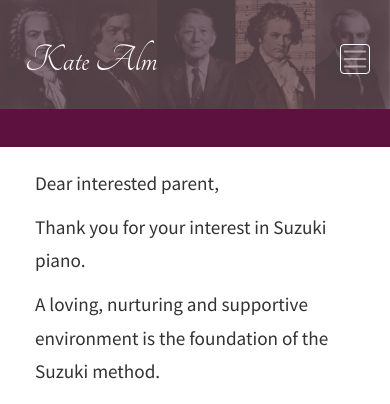
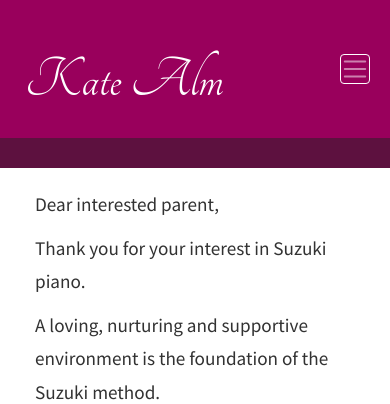
Before and after one commit to ingrid-anderson/Kate, a Django app: page / in a window 390 px wide; the page is wider, and only the part inside the window is pictured. Shown: the top 404 px of that part. Run offline with Django 3.2, Linux system fonts and the light colour scheme; data that the repository does not hold is empty; some libraries are stand-ins or nearby versions.

Commit message:
Fixed banner

```diff
--- a/static/dist/styles.css
+++ b/static/dist/styles.css
@@ -24,17 +24,17 @@ img {
 
 .navbar {
     width: 100%;
-    background-color: #5D113F;
-    padding:0 0 2.5em 0;
-    background-image: url("../images/Banners/Banner.jpg");
+    background-color: #99005C;
+    padding:0 0 0.5em 0;
     background-size: contain;
     background-repeat: repeat-x;
     background-origin: content-box;
+    border-bottom: 30px solid #5D113F;
 }
 
 @media (max-width: 992px){
     .navbar {
-    padding:0 0 1em 0;
+    padding:0 0 0 0;
     }
 }
 
@@ -86,8 +86,13 @@ img {
     }
 }
 
+.container-color {
+    background-color: #5D113F;
+    color:#5D113F;
+}
+
 .container-content {
-    padding: 10px 35px 15px
+    padding: 10px 35px 15px;
 }
 
 .container-content>div {
@@ -128,12 +133,12 @@ img {
 .navbar-dark .navbar-toggler{
     border-color: white;
     margin-right: 20px;
-    margin-bottom: 10px;
+    margin-bottom: 0px;
 }
 
 .header-top {
     color: #fff;
-    padding: 25px
+    padding-left: 25px
 }
 
 .navbar-nav > li.active > a {
@@ -144,8 +149,9 @@ img {
 
 .header-top h1 {
     font-family: 'Tangerine', serif;
-    font-size: 2em;
+    font-size: 3em;
     line-height: 1.5;
+    padding-top: .5em;
 }
 
 @media screen and (min-width: 992px) {
@@ -180,7 +186,7 @@ img {
 #banner-summer,
 #banner-documents,
 #header-banner-contact {
-    background-color: #5D113F;
+    background-color: #99005C;
     height: 150px;
     color: white;
     display: flex;
@@ -210,15 +216,13 @@ img {
     background-image: URL("../images/Banners/header_img.jpg")
 }
 
-@media screen and (min-width: 768px) {
+@media screen and (max-width: 992px) {
     #header-banner,
-    #header-banner-brand,
-    #header-banner-about,
-    #header-banner-join,
+    #banner-new-students,
+    #banner-summer,
+    #banner-documents,
     #header-banner-contact {
-        height: 175px;
-        font-size: 2em;
-        letter-spacing: 1.15rem
+        line-height: 1;
     }
 }
 
@@ -314,7 +318,7 @@ footer {
     font-size: 1em;
     padding: 0;
     margin: 0;
-    background-color: #776466
+    background-color: #5D113F
 }
 
 footer a {
@@ -336,7 +340,7 @@ footer .social-media img {
 }
 
 footer .footer-content {
-    background-color: #776466;
+    background-color: #5D113F;
     height: 150px;
     display: flex;
     flex-direction: column;
--- a/templates/general/main.htm
+++ b/templates/general/main.htm
@@ -14,9 +14,12 @@
                 <p>Even after a lifetime of immersion in music, both in my childhood home, at music school, and as a professional musician such as I have had (I am happy to forward my resume on request!), being able to teach well is not guaranteed.</p>
                 <p>I am very pleased to observe, after eleven years, and more to come, of dedicated teacher-training, that my students are playing beautifully, by ear, by reading,and in ensembles. Most importantly, I am gratified to observe that their overall their experience is joyful. I hope that you and your child can be a part of this experience.</p>
                 <p>Just listen to what we can do together!</p>
-                <div class="row">
-                <div class="col-12 col-lg-7">
-                <p><iframe width="854" height="480" src="https://www.youtube.com/embed/aB_beJ1uDE0?ecver=1" frameborder="0" allow="autoplay; encrypted-media" allowfullscreen></iframe></p></div></div>
+                <div class="row justify-content-center">
+                <div class="col-12 col-md-9">
+                    <div class="embed-responsive embed-responsive-16by9">
+                        <iframe class="embed-responsive-item" src="https://www.youtube.com/embed/aB_beJ1uDE0?ecver=1" frameborder="0" allow="autoplay; encrypted-media" allowfullscreen></iframe>
+                    </div>
+                </div></div>
             </div>
         </section>
         <section id="new-students">
--- a/templates/include/header_main.htm
+++ b/templates/include/header_main.htm
@@ -11,7 +11,7 @@
             <section class="col-12 col-md-7 col-lg-6 col-xl-5 order-2 order-md-1 align-self-center">
             <link rel="stylesheet" href="https://fonts.googleapis.com/css?family=Tangerine">
                 {% if request.path == about_url %}
-                <h1 class="d-none d-lg-block">Kate Alm's Suzuki Studio</h1>
+                <h1 class="d-none d-lg-block">Kate Alm Suzuki Studio</h1>
                 <h1 class="d-lg-none">Kate Alm</h1>
                 {% endif %}
                 {% if request.path == immersion_url %}
--- a/wm/settings.py
+++ b/wm/settings.py
@@ -171,7 +171,7 @@ MEDIA_ROOT  = os.path.join(os.path.dirname(BASE_DIR), "media_cdn")
 #this may never work
 
 
-from wm.aws.conf import *
+#from wm.aws.conf import *
 
 try:
     from .local_settings import *
```
Also changed, not shown: wm/local_settings.py (added, +35 -0 lines).
